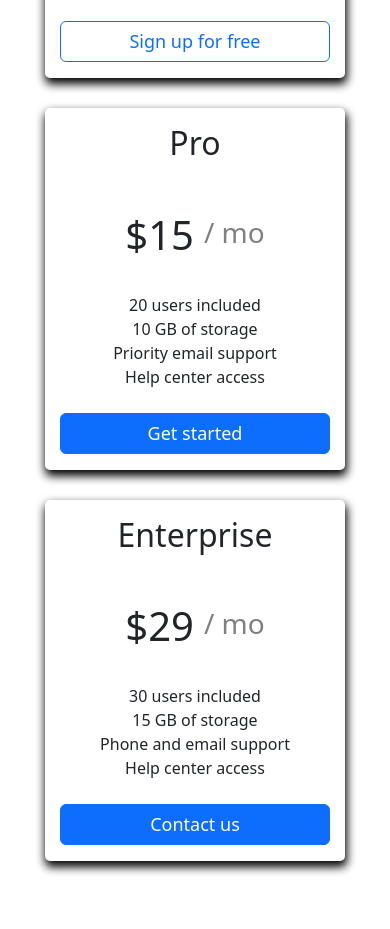
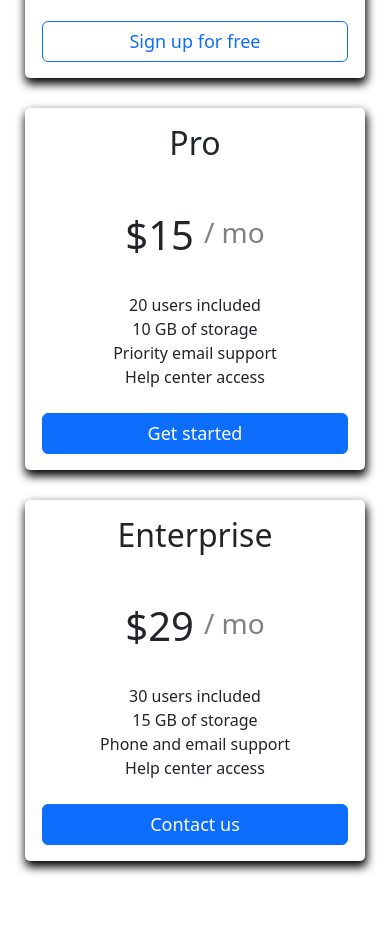
Before and after one commit to vLcGomes/General-Front-End-Projects, a website: page pricingProject/index.html in a window 390 px wide. Shown: the part 684-1613 px from the top of the page. Drawn offline with nearby package versions, Linux system fonts and the light colour scheme.

Commit message:
Ajustes para versão mobile

```diff
--- a/pricingProject/styles.css
+++ b/pricingProject/styles.css
@@ -9,7 +9,7 @@
   background: #fff;
   padding: 10px 20px;
   box-shadow: 5px 5px 10px #000;
-  min-width: 340px;
+  min-width: 350px;
 }
 
 a {
@@ -47,26 +47,26 @@ a {
 }
 
 #plan-free {
-  max-width: 300px;
+  max-width: 340px;
   width: 300px;
   box-shadow: 1px 5px 10px 1px #000;
-  margin: 15px 0;
+  margin: 15px auto;
   border-radius: 5px;
 }
 
 #plan-pro {
-  max-width: 300px;
+  max-width: 340px;
   width: 300px;
   box-shadow: 1px 5px 10px 1px #000;
-  margin: 15px 0;
+  margin: 15px auto;
   border-radius: 5px;
 }
 
 #plan-enterprise {
-  max-width: 300px;
+  max-width: 340px;
   width: 300px;
   box-shadow: 1px 5px 10px 1px #000;
-  margin: 15px 0;
+  margin: 15px auto;
   border-radius: 5px;
 }
 
@@ -191,6 +191,22 @@ a {
 @media(max-width: 900px) {
   #plans-options {
     flex-direction: column;
-    width: 300px;
+    max-width: 450px;
+    width: 90%;
+  }
+
+  #plan-free {
+    width: 95%;
+    min-width: 340px;
+  }
+
+  #plan-pro {
+    width: 95%;
+    min-width: 340px;
+  }
+
+  #plan-enterprise {
+    width: 95%;
+    min-width: 340px;
   }
 }
```
